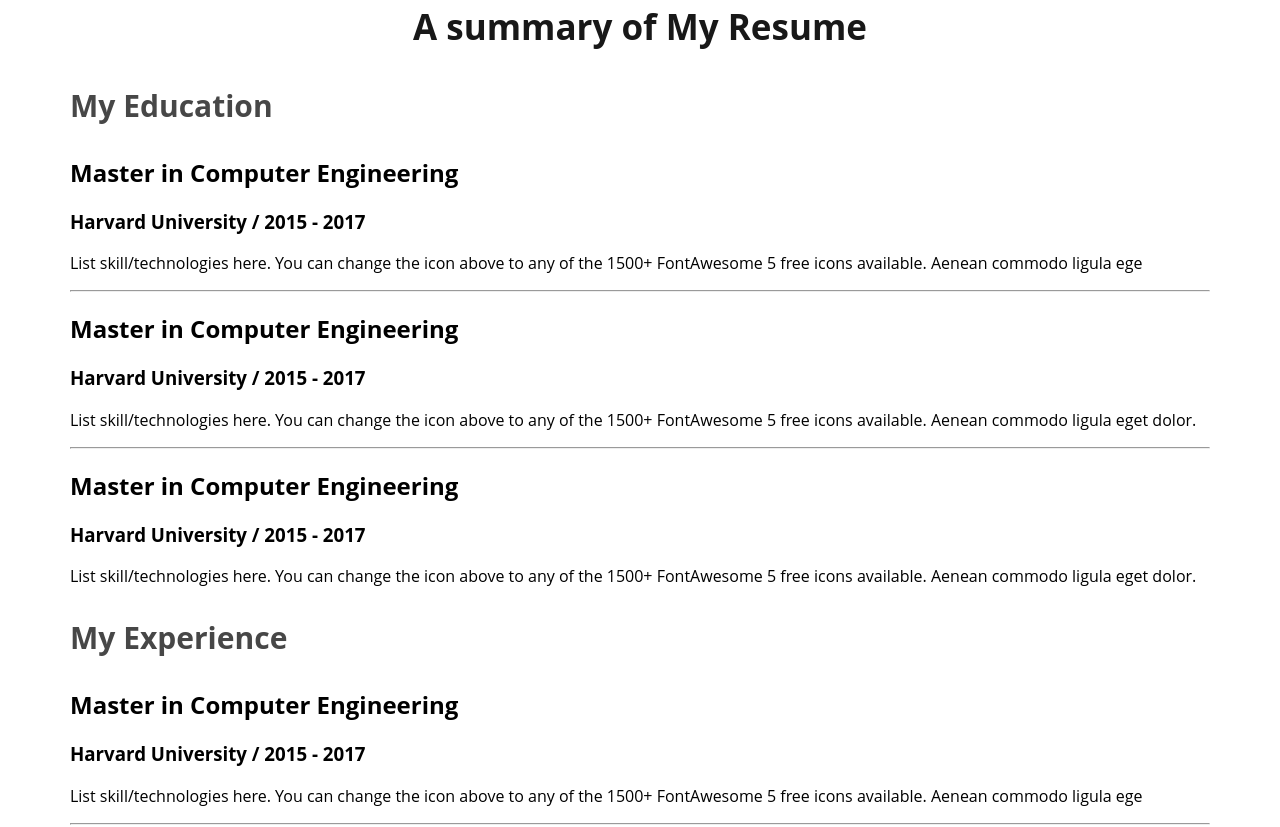
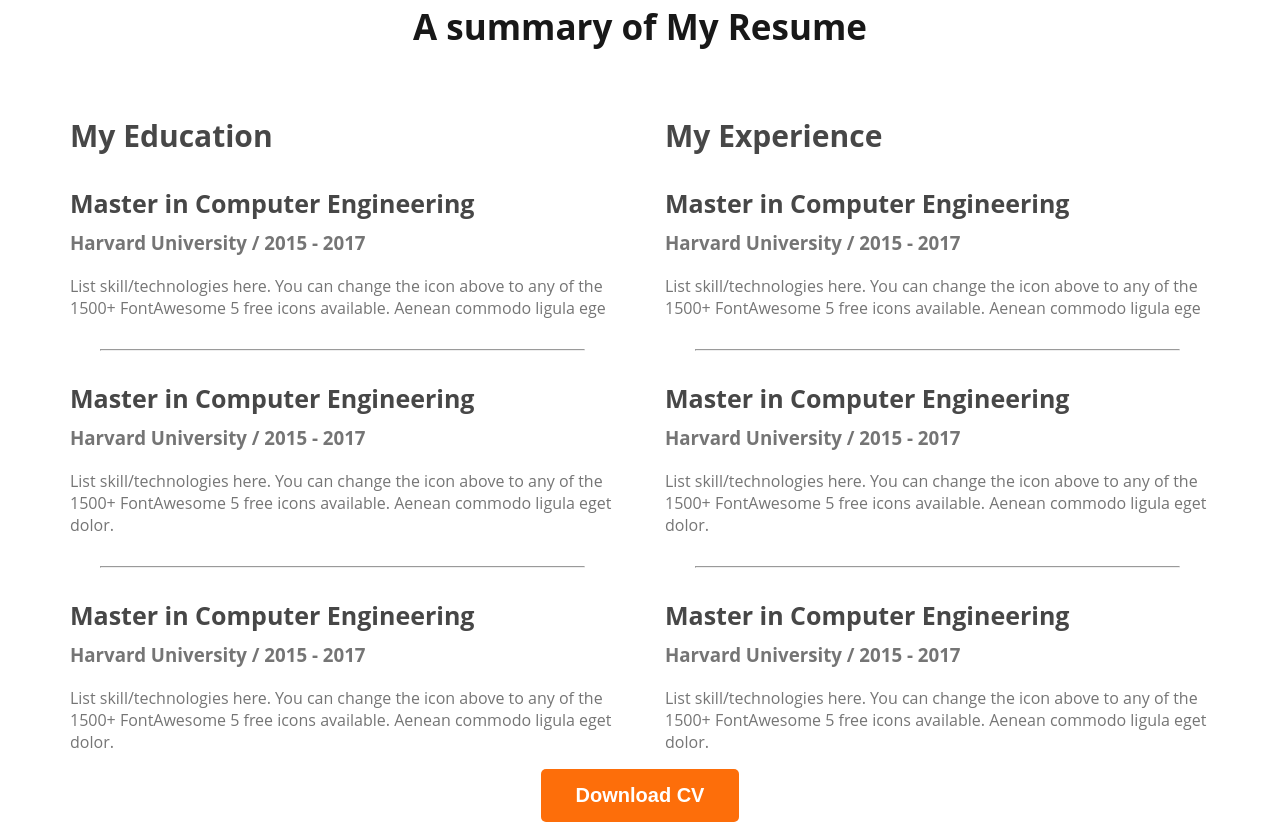
Before and after one commit to mirrumman/web-developer-portfolio, a plain HTML site: page index.html in a window 1280 px wide. Shown: the part 2260-3087 px from the top of the page. Drawn offline with Linux system fonts and the light colour scheme.

Commit message:
finish the resume section

```diff
--- a/index.html
+++ b/index.html
@@ -147,6 +147,9 @@
                     </div>
                 </div>
             </div>
+            <div class="download-cv">
+                <button class="btn-primary">Download CV</button>
+            </div>
        </section>
 
     </main>
--- a/styles/portfolio.css
+++ b/styles/portfolio.css
@@ -160,3 +160,32 @@ main section{
     font-weight: 700;
 
 }
+
+.resume-container{
+    display: flex;
+    gap: 50px;
+}
+
+.resume-item-title{
+    color: #474747;
+    font-size: 25px;
+    font-weight: 700;
+    margin-bottom: 10px;
+}
+
+.resume-item-institute{
+    margin-bottom: 20px;
+    margin-top: 0px;
+}
+
+.resume-item-institute,.resume-item-description{
+    color: #757575;
+}
+
+.resume-container hr{
+    margin: 30px;
+}
+
+.download-cv{
+    text-align: center;
+}
```
